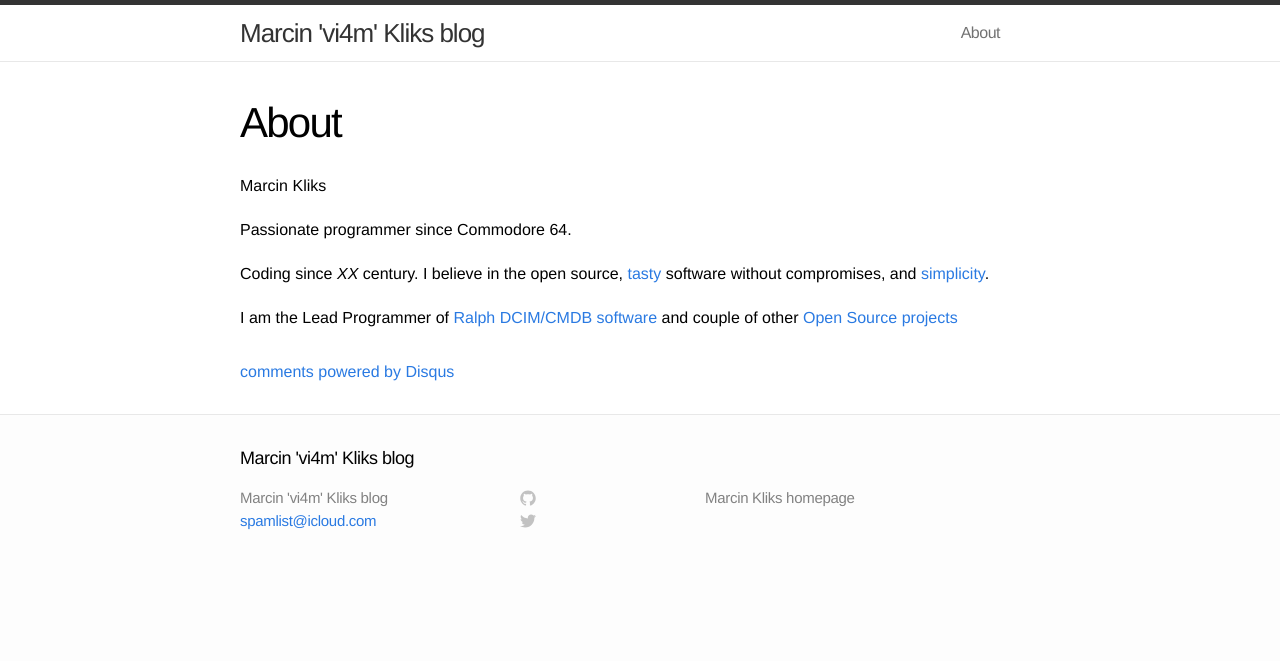
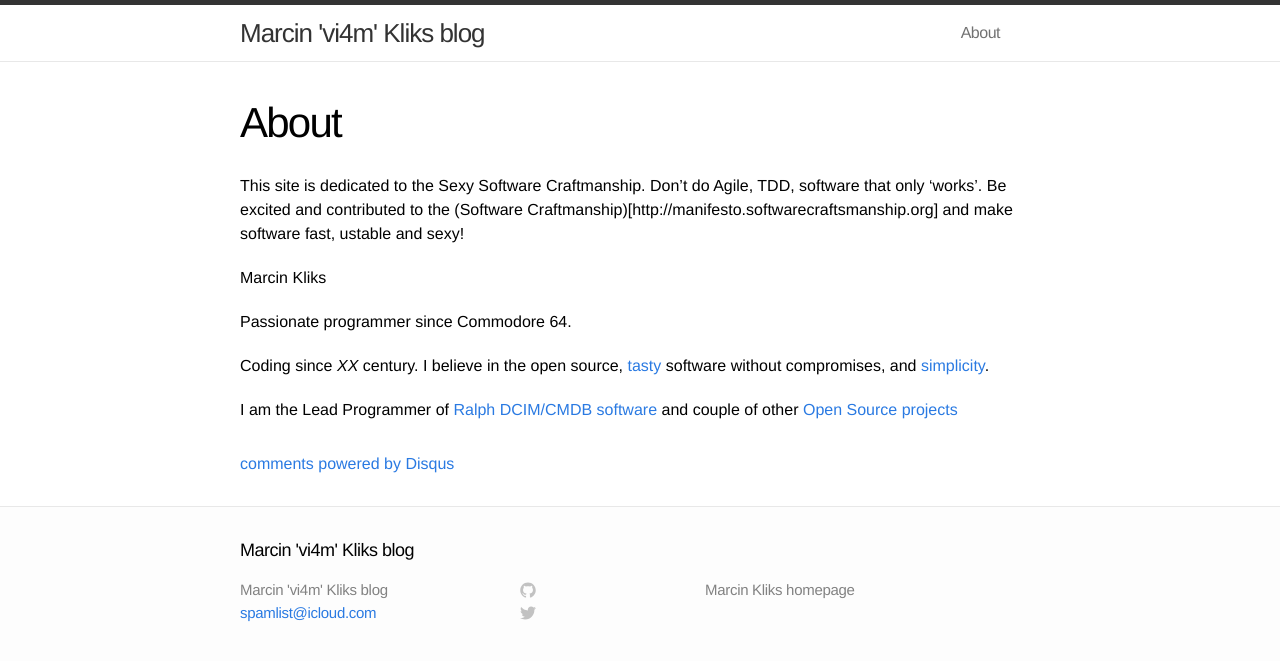
Before and after one commit to vi4m/vi4m.github.io, a Jekyll site: the page built from about.md, in a window 1280 px wide. Shown: the top 661 px of the page. Built offline with Jekyll 4.4.1, drawn with Linux system fonts in a browser that asks for light colours; comment, search, counter and statistics services are not loaded.

Commit message:
Update about.md

```diff
--- a/about.md
+++ b/about.md
@@ -4,6 +4,11 @@ title: About
 permalink: /about/
 published: true
 ---
+
+
+This site is dedicated to the Sexy Software Craftmanship.
+Don't do Agile, TDD, software that only 'works'. Be excited and contributed to the (Software Craftmanship)[http://manifesto.softwarecraftsmanship.org] and make software fast, ustable and sexy!
+
 
 Marcin Kliks
 
```
